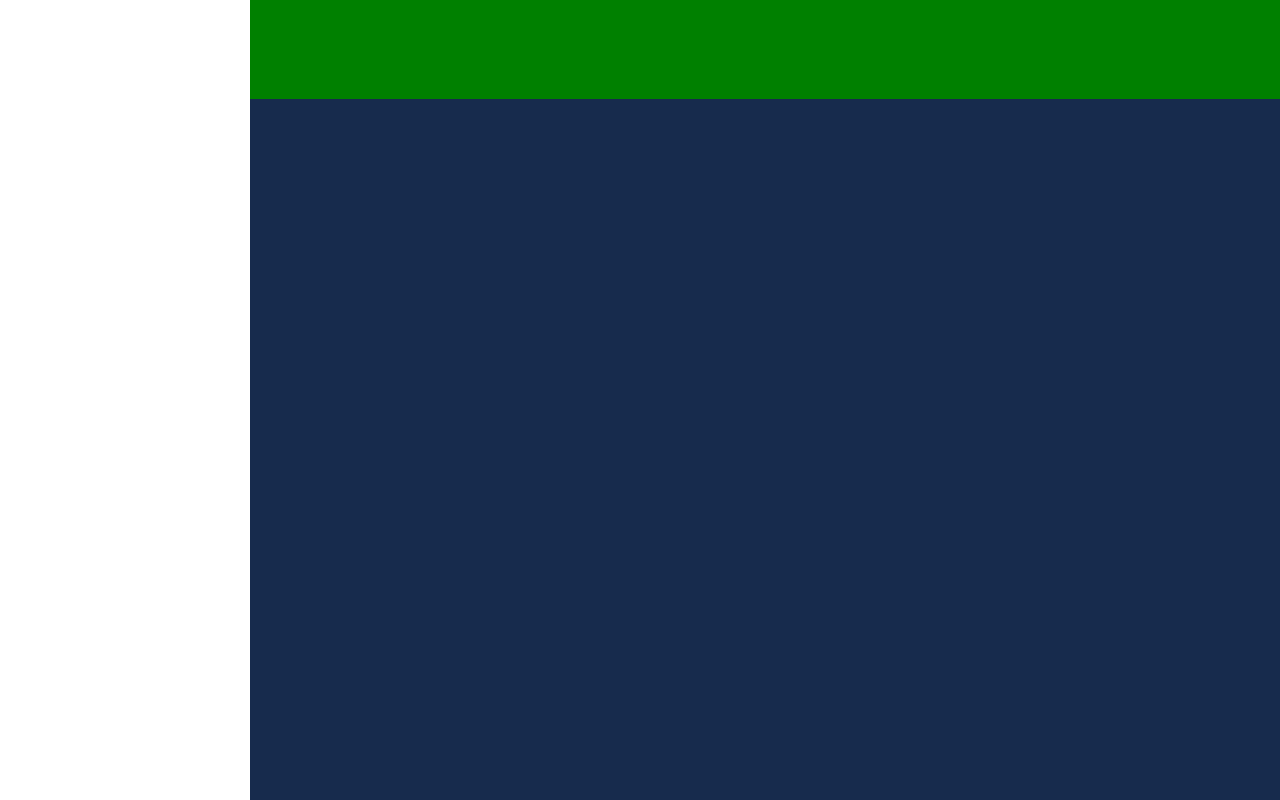
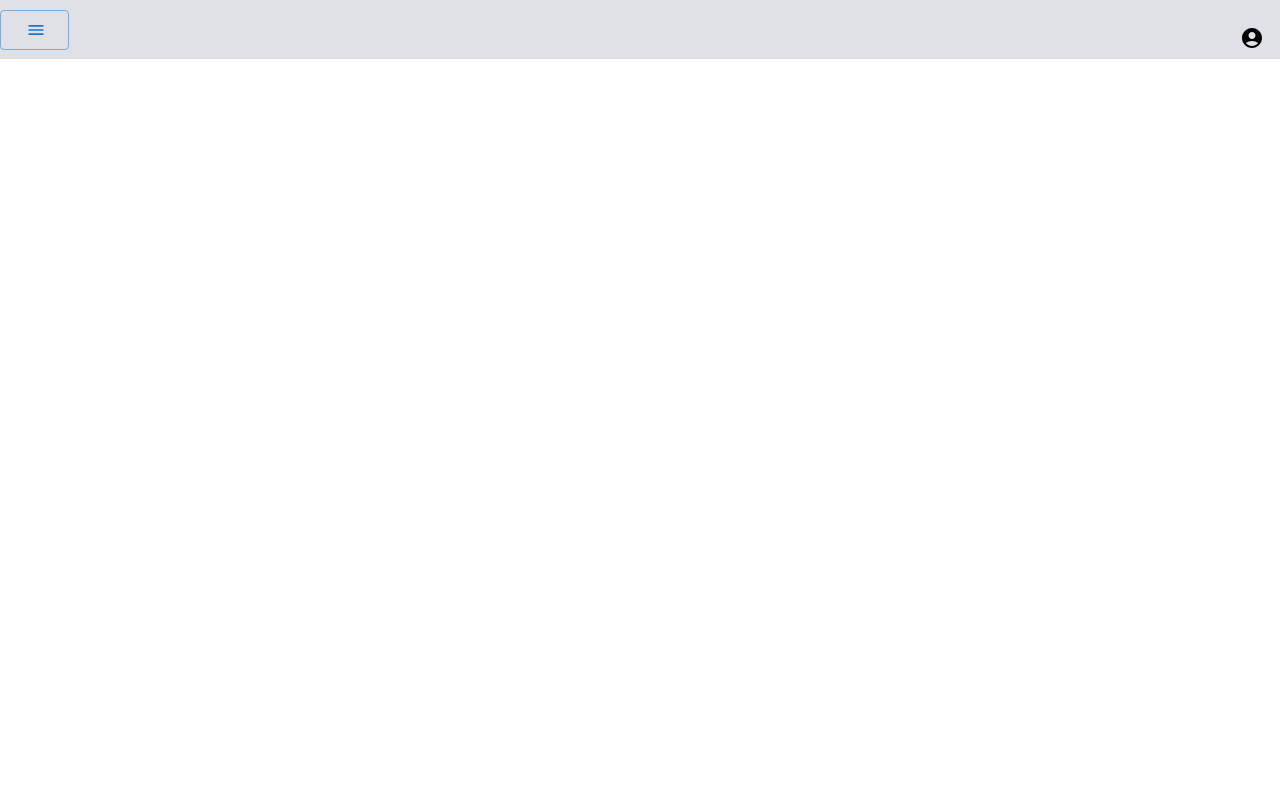
Before and after one commit to KusaSoft/SAA_Frontend, a React (Create React App) app: page /user in a window 1280 px wide. Built offline with nearby package versions, Linux system fonts and the light colour scheme.

Commit message:
Tn_desahboard

```diff
--- a/src/components/Layout/MainLayout.js
+++ b/src/components/Layout/MainLayout.js
@@ -1,13 +1,19 @@
-import React from "react";
+import React, { useState } from "react";
 import { Outlet } from "react-router-dom";
-import { Box } from "@mui/material";
+import { Box, Button, IconButton } from "@mui/material";
+import { ClearAll, Menu, AccountCircle } from "@mui/icons-material";
 import {
   ContentSite,
   Dashboard,
   LayoutSite,
   Header,
 } from "./MainLayout.styles";
+import useAuth from "../../hooks/useAuth";
+
 function MainLayout() {
+  const { auth } = useAuth();
+  const [open, setOpen] = useState(false);
+
   return (
     <Box
       sx={{
@@ -18,13 +24,35 @@ function MainLayout() {
         flexGrow: 1,
         minHeight: "100%",
         height: "100vh",
-        backgroundColor: "#172B4D",
       }}
     >
       <ContentSite>
-        <Dashboard />
+        <Dashboard open={open} />
         <LayoutSite>
-          <Header/>
+          <Header>
+            <Button
+              variant="outlined"
+              startIcon={open ? <ClearAll /> : <Menu />}
+              onClick={() => setOpen(!open)}
+            />
+            <Box
+              sx={{
+                display: "flex",
+                width: "100%",
+                height: "100%",
+                padding: "1rem",
+                justifyContent: "flex-end",
+              }}
+            >
+              {auth.user}{" "}
+              <AccountCircle
+                size="large"
+                sx={{
+                  marginLeft: "1rem",
+                }}
+              />
+            </Box>
+          </Header>
           <Outlet />
         </LayoutSite>
       </ContentSite>
--- a/src/components/Layout/MainLayout.styles.js
+++ b/src/components/Layout/MainLayout.styles.js
@@ -14,11 +14,29 @@ export const Dashboard = styled.div`
   justify-content: center;
   flex-direction: column;
   align-items: center;
-  background-color: white;
+  background-color: #dfe1e6;
   height: 100vh;
-  width: 15%;
+  width: ${(props) => (props.open ? "300px" : "0px")};
+  min-width: ${(props) => (props.open ? "300px" : "0px")};
   z-index: 11;
-  min-width: 250px;
+
+  @keyframes slideIn {
+    from {
+      transform: translateX(-100%);
+    }
+    to {
+      transform: translateX(0);
+    }
+  }
+
+  @keyframes slideOut {
+    from {
+      transform: translateX(0);
+    }
+    to {
+      transform: translateX(-100%);
+    }
+  }
 `;
 
 export const LayoutSite = styled.div`
@@ -27,7 +45,8 @@ export const LayoutSite = styled.div`
   flex-direction: column;
   align-items: center;
   height: 100vh;
-  width: 85%;
+  // width: ${(props) => (props.open ? "85%" : "100%")};
+  width: 100%;
 `;
 
 export const Header = styled.div`
@@ -36,7 +55,9 @@ export const Header = styled.div`
   padding: 0.6rem 0;
   text-align: center;
   z-index: 10;
-  height: 80px;
+  height: 40px;
+  max-height: 40px;
   fontsize: 0.9rem;
-  background: green;
+  background: #dfe1e6;
+  justify-content: space-between;
 `;
```
